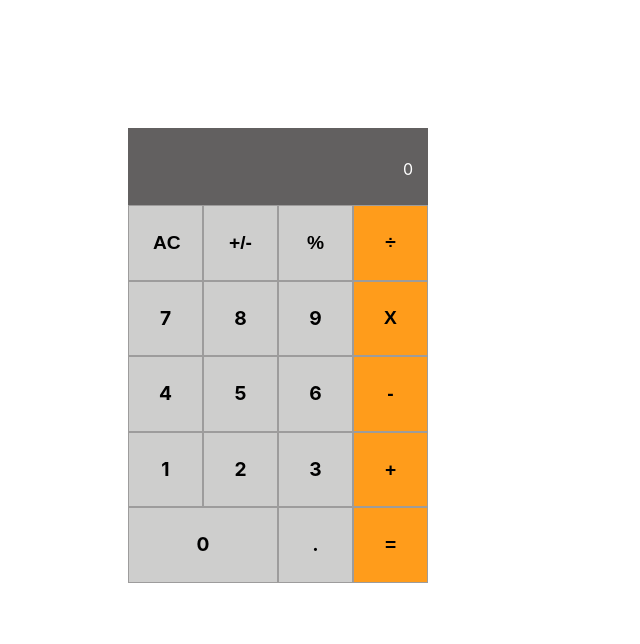
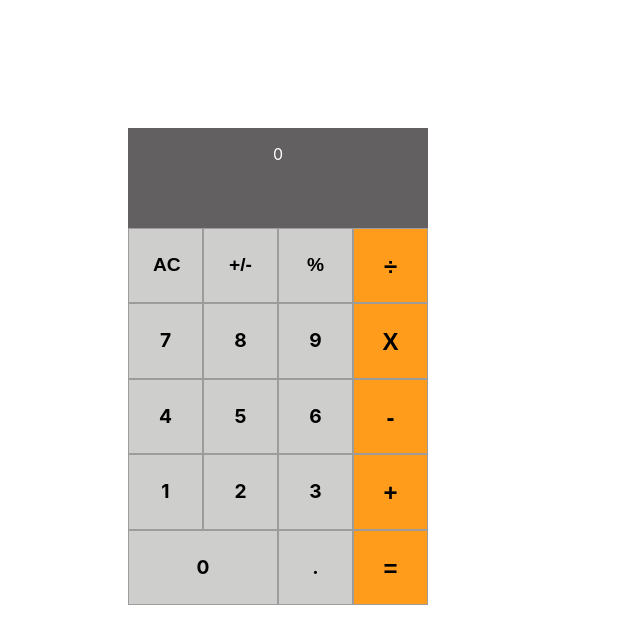
Before and after one commit to PabloEGonz/Math-Magicians, a React (Create React App) app: page / in a window 1280 px wide. Shown: the top 644 px of the page, without its empty margins (0-640 px from the left). Built offline with nearby package versions, Linux system fonts and the light colour scheme.

Commit message:
Style calculator

```diff
--- a/src/App.css
+++ b/src/App.css
@@ -19,9 +19,17 @@
 .result {
   color: white;
   width: 100%;
-  height: 10%;
+  height: 15%;
+  display: flex;
+  flex-direction: column;
+}
+
+.result p {
   text-align: end;
-  padding: 5%;
+  padding-top: 2%;
+  height: 100%;
+  margin: 0 5%;
+  font-size: 1.7rem;
 }
 
 button {
@@ -44,7 +52,7 @@ button {
 }
 
 span:active,
-button:active{
+button:active {
   font-size: 1.3rem;
   color: #fff;
 }
@@ -55,4 +63,5 @@ button:active{
 
 .opperation {
   background-color: rgb(255, 156, 27);
+  font-size: 1.5rem;
 }
```
